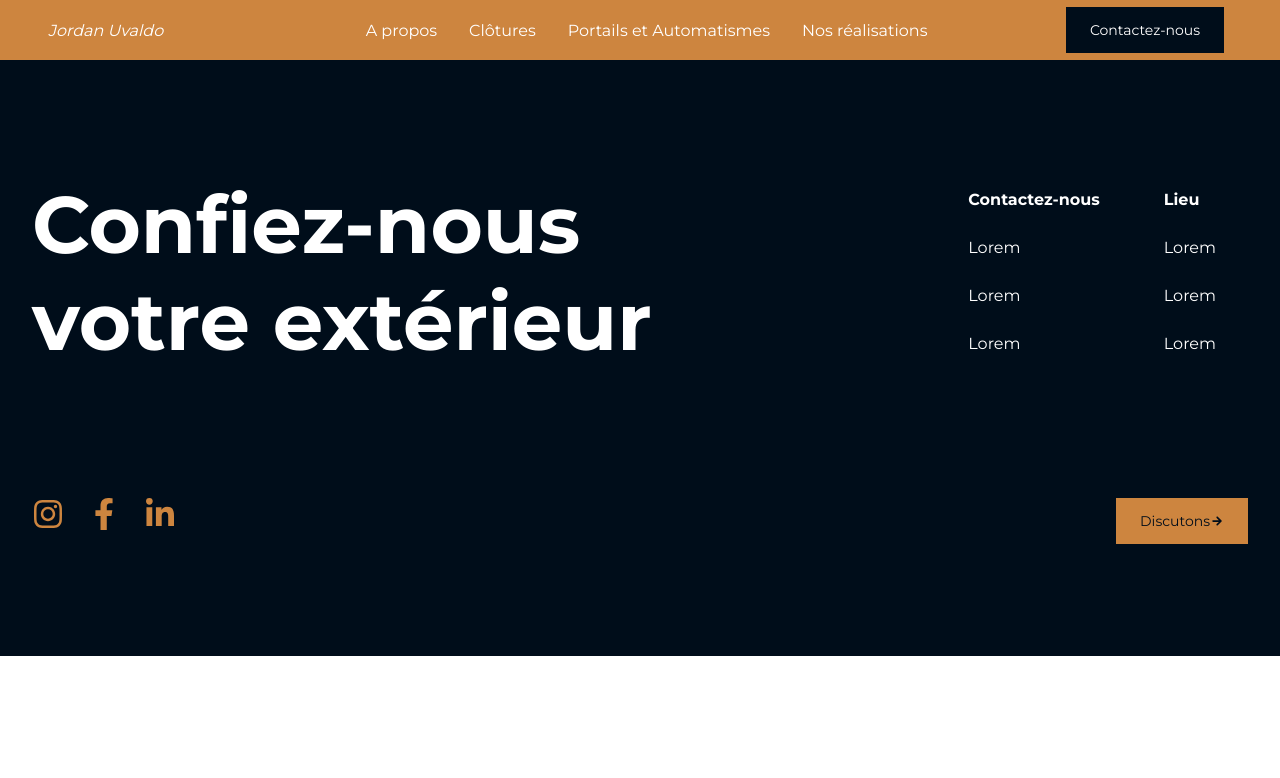
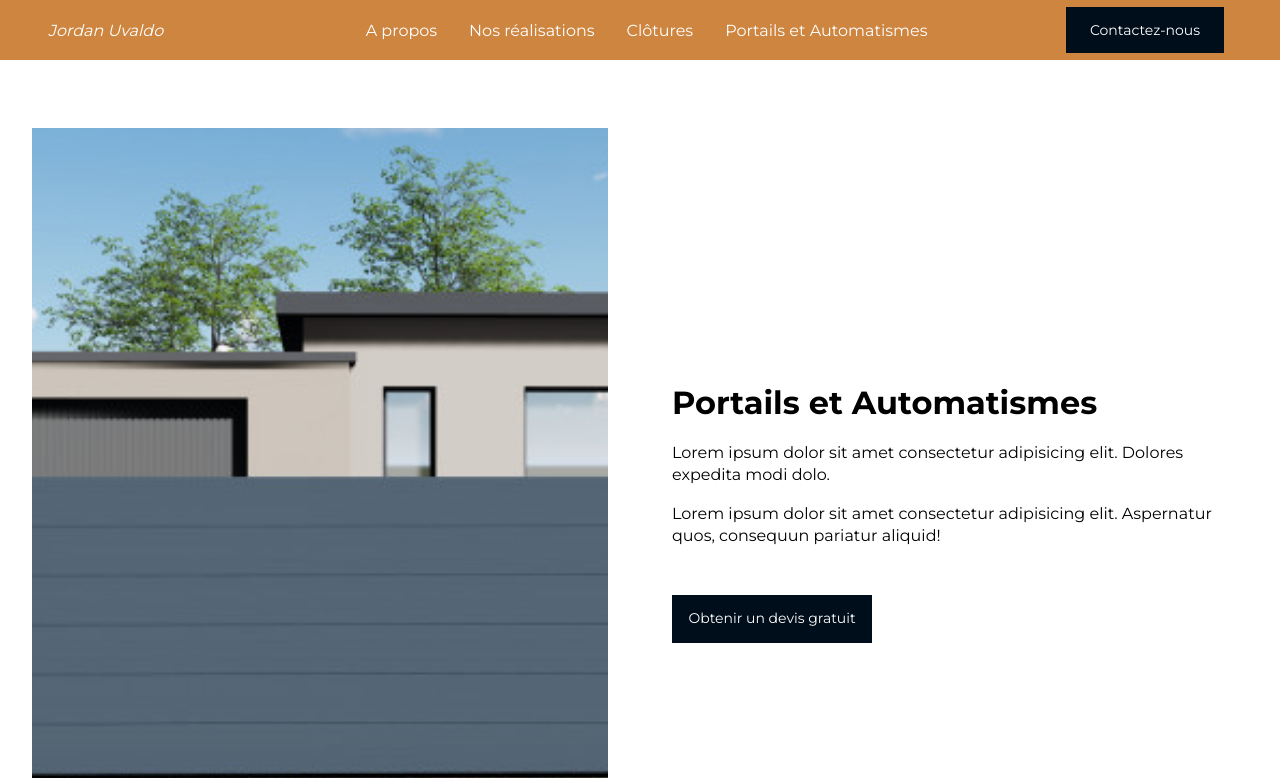
Before and after one commit to oceanesalle/Jordan-website-client, a React (Create React App) app in the folder website/: page /portail in a window 1280 px wide. Shown: the top 778 px of the page. Built offline with nearby package versions, Linux system fonts and the light colour scheme.

Commit message:
routes modif

```diff
--- a/website/src/App.js
+++ b/website/src/App.js
@@ -27,9 +27,10 @@ function App() {
         <Route path='/' element={<Home/>} />
         <Route path='/about' element={<About/>} />
         <Route path='/clotures' element={<Clotures/>} />
+        <Route path='/portail' element={<Portail/>} />
+
+        <Route path='/contact' element={<Contact/>} />
         <Route path='/realisations' element={<Realisations/>} />
-        <Route path='/portail' element={<Portail/>} />
-        <Route path='/contact' element={<Contact/>} />
         </Routes>
       <Footer/>
     </>
--- a/website/src/components/Dropdown.js
+++ b/website/src/components/Dropdown.js
@@ -86,7 +86,7 @@ const Dropdown = ({ isOpen, toggle }) => {
         </DropdownMenu>
         <BtnWrap>
           <Button primary='true' round='true' big='true' to='/contact'>
-            Contact Us
+            Contactez-nous
           </Button>
         </BtnWrap>
       </DropdownWrapper>
--- a/website/src/data/MenuData.js
+++ b/website/src/data/MenuData.js
@@ -1,6 +1,6 @@
 export const menuData = [
   { title: 'A propos', link: '/about' },
+  { title: 'Nos réalisations', link: '/realisations' },
   { title: 'Clôtures', link: '/clotures' },
-  { title: 'Portails et Automatismes', link: '/portail' },
-  { title: 'Nos réalisations', link: '/realisations' }
+  { title: 'Portails et Automatismes', link: '/portail' }
 ];
--- a/website/src/pages/About.js
+++ b/website/src/pages/About.js
@@ -4,7 +4,7 @@ import { InfoData } from '../data/InfoData';
 
 
 const About = () => {
-  return <InfoSection slides={InfoData} />;
+  return <InfoSection {...InfoData} />;
 };
 
 export default About;
--- a/website/src/pages/Portail.js
+++ b/website/src/pages/Portail.js
@@ -1,9 +1,10 @@
 import React from 'react';
-import Hero from '../components/Hero';
+import InfoSection from '../components/InfoSection';
+
 import { InfoDataTwo } from '../data/InfoData';
 
 const Portail = () => {
-  return <Hero slides={InfoDataTwo} />;
+  return <InfoSection {...InfoDataTwo} />;
 };
 
 export default Portail;
```
Also changed, not shown: website/src/data/SliderData.js (+4 -4 lines).
